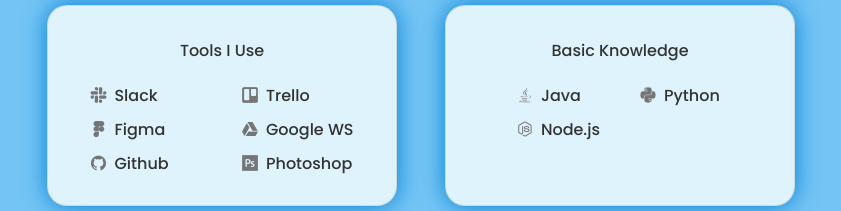
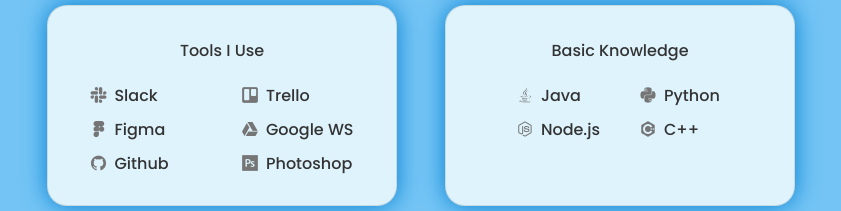
Before and after one commit to a-vasse/portfolio, a React (Create React App) app: page / in a window 1280 px wide. Shown: the part 1780-1991 px from the top of the page, without its empty margins (219-1060 px from the left). Built offline with nearby package versions, Linux system fonts and the light colour scheme.

Commit message:
added some extra skills

```diff
--- a/src/components/skills/basicskills/Basic.jsx
+++ b/src/components/skills/basicskills/Basic.jsx
@@ -24,6 +24,12 @@ const Basic = () => {
               <h3 className="basicskills-name">Node.js</h3>
             </div>
           </div>
+          <div className="basicskills-data">
+            <i className="devicon-cplusplus-plain"></i>
+            <div>
+              <h3 className="basicskills-name">C++</h3>
+            </div>
+          </div>
         </div>
       </div>
     </div>
```
